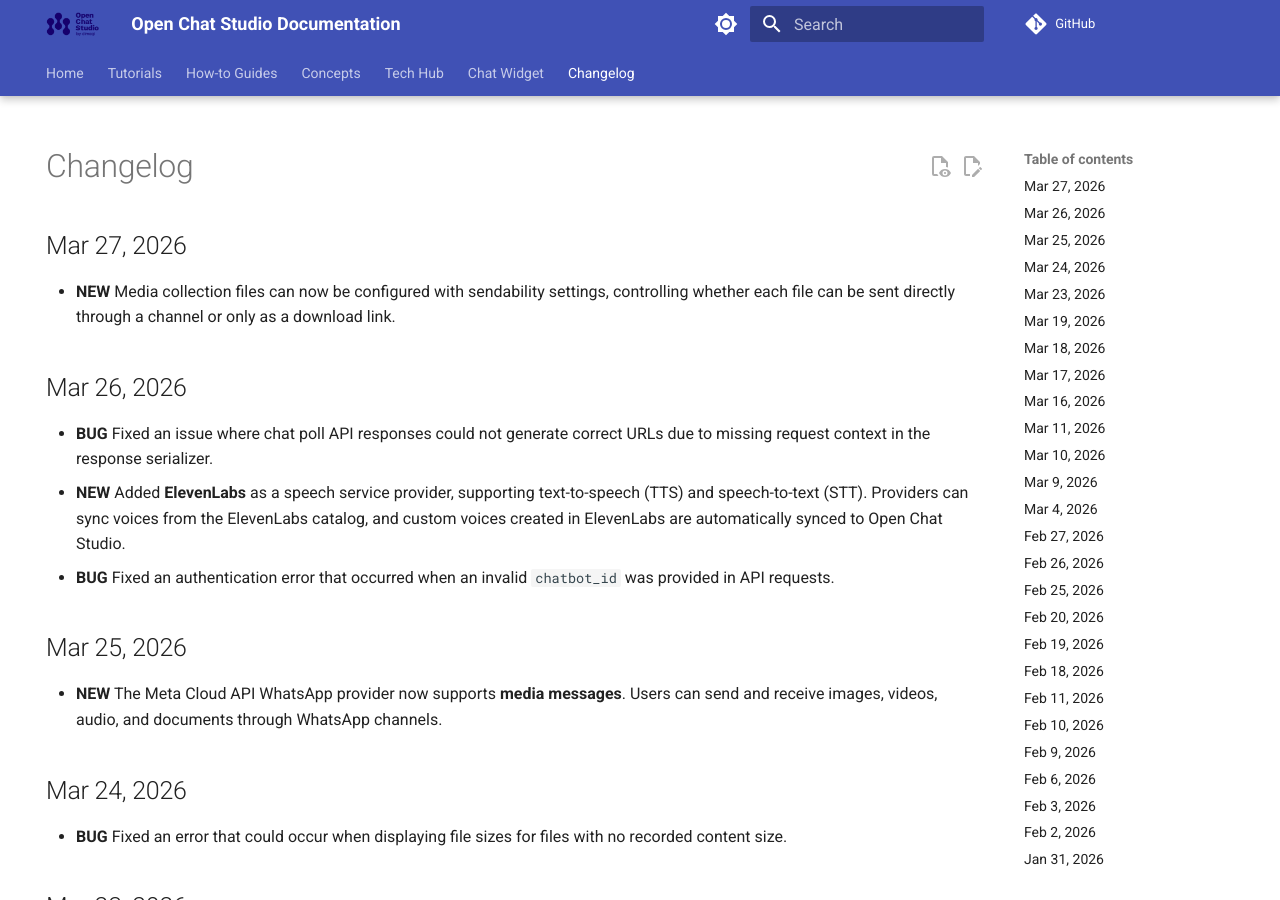
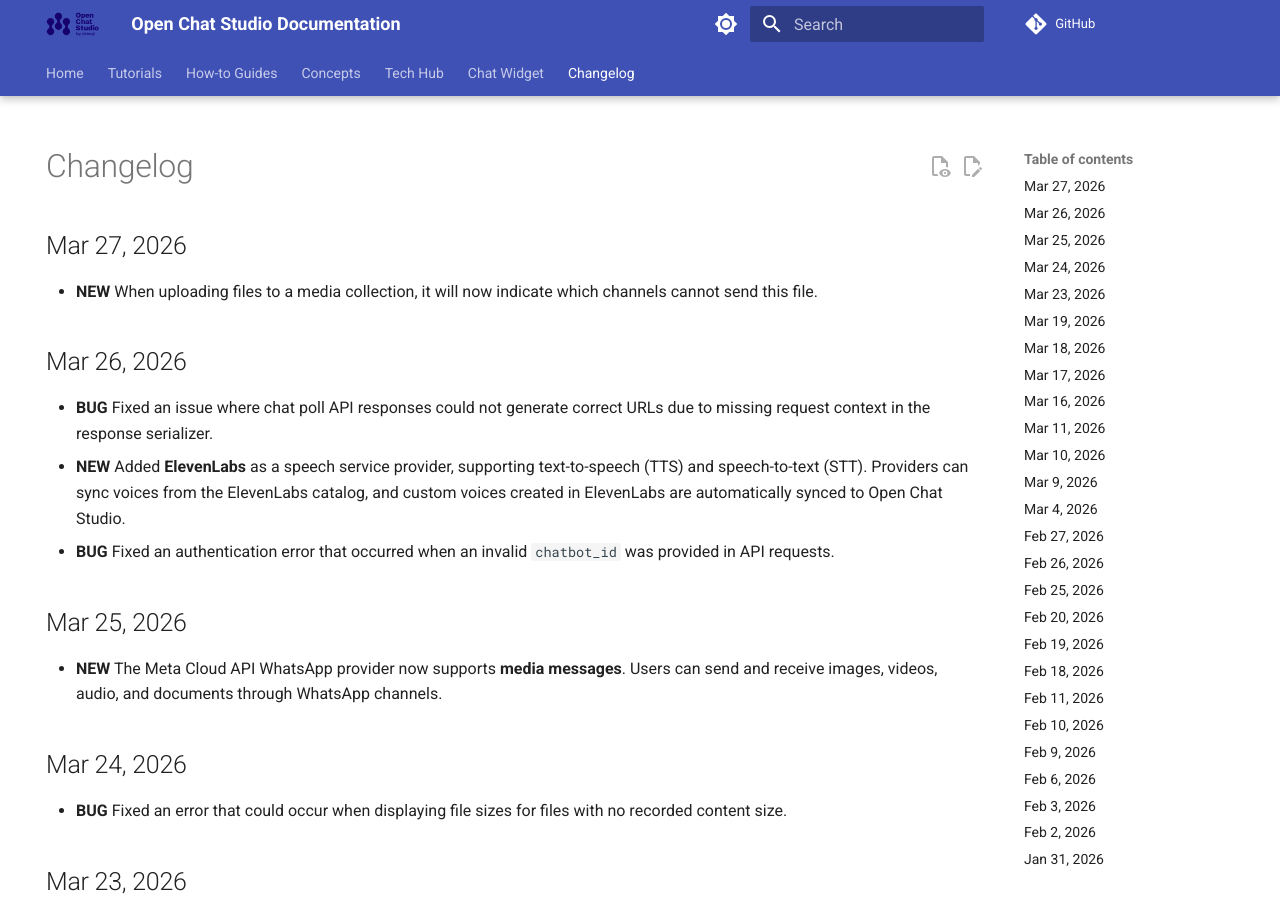
Before and after one commit to dimagi/open-chat-studio-docs, an MkDocs documentation site: the page built from docs/changelog.md, in a window 1280 px wide and 900 px high. Built offline with MkDocs 1.6.1 and Material for MkDocs 9.7.7, drawn with Linux system fonts in a browser that asks for light colours; a script that is not in the unit is left out; comment, search, counter and statistics services are not loaded.

Commit message:
Fix changelog entry for file sendability feature
Co-authored-by: Chris Smit <SmittieC@users.noreply.github.com>

```diff
--- a/docs/changelog.md
+++ b/docs/changelog.md
@@ -5,7 +5,7 @@ hide:
 
 # Changelog
 ## Mar 27, 2026
-* **NEW** Media collection files can now be configured with sendability settings, controlling whether each file can be sent directly through a channel or only as a download link.
+* **NEW** When uploading files to a media collection, it will now indicate which channels cannot send this file.
 
 ## Mar 26, 2026
 * **BUG** Fixed an issue where chat poll API responses could not generate correct URLs due to missing request context in the response serializer.
```
